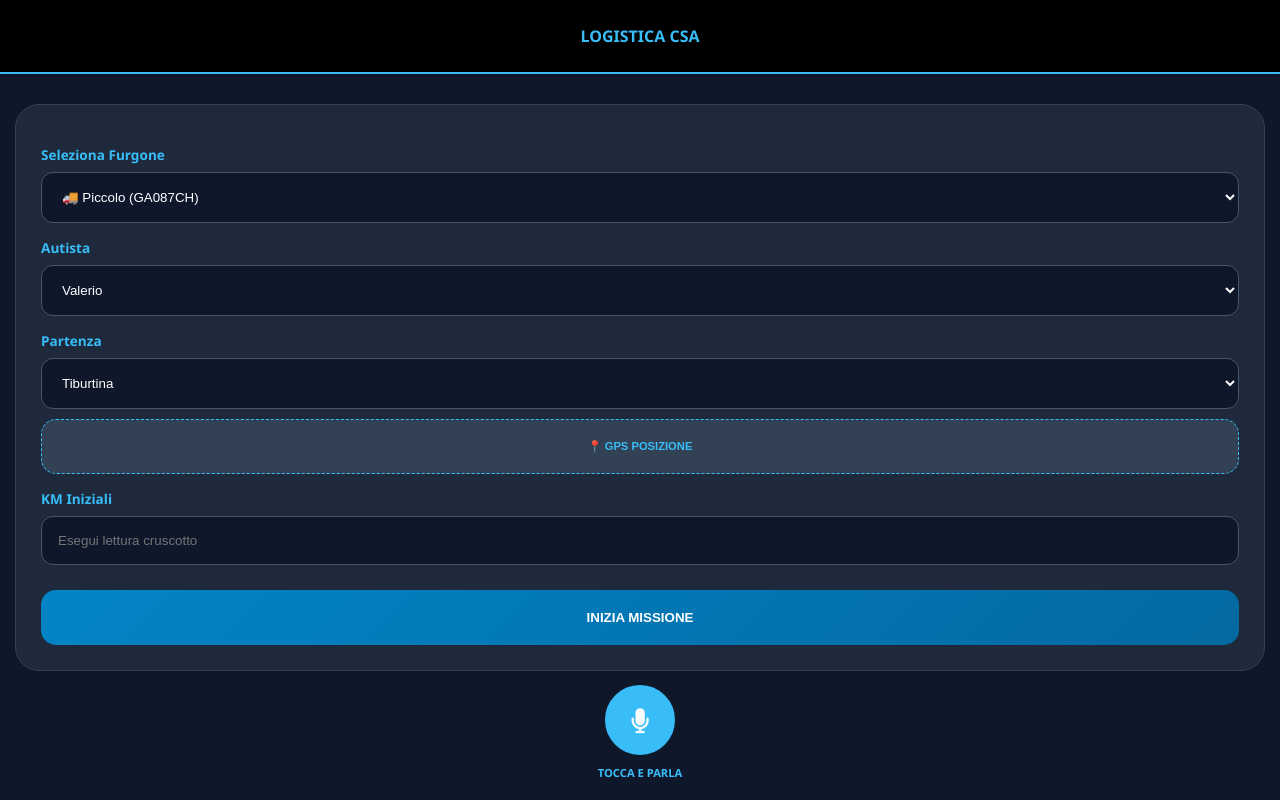
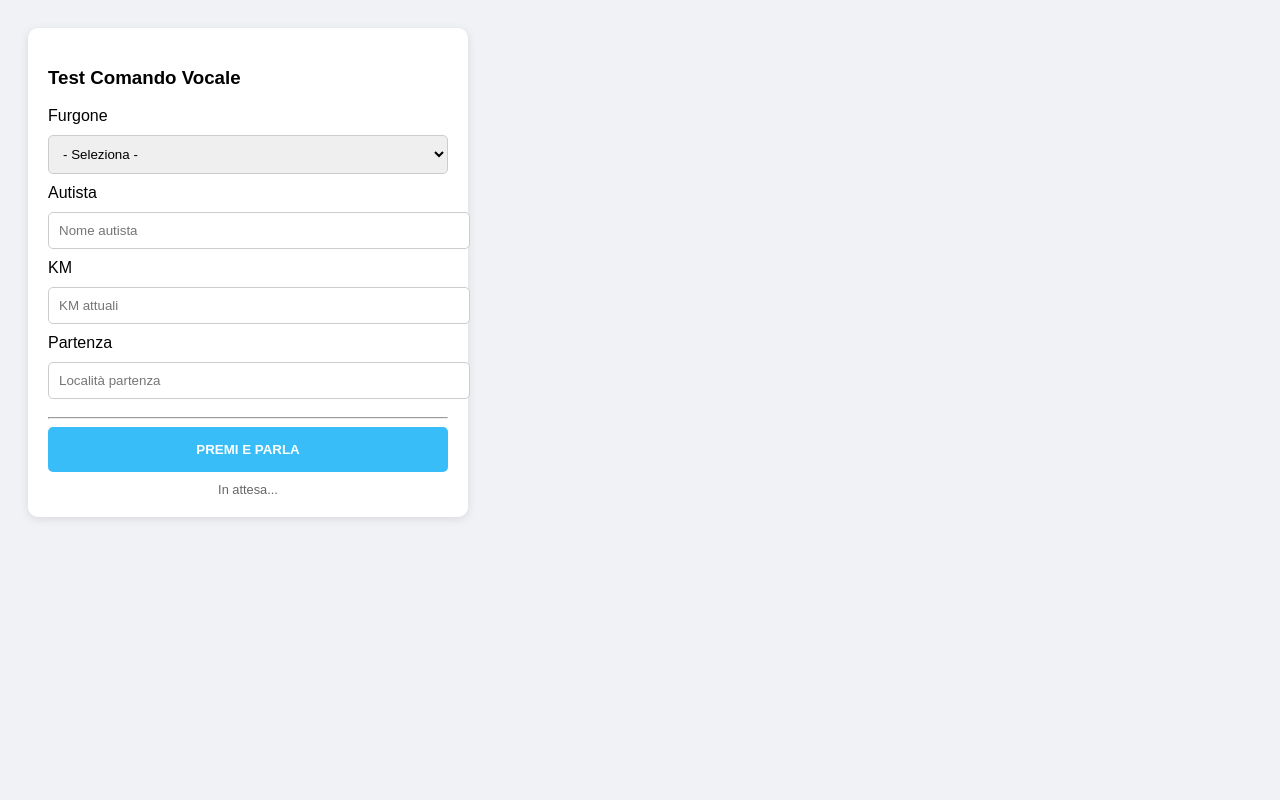
Before and after one commit to valerio121291/furgoni-uscite, a Flask app: template templates/form.html in a window 1280 px wide. Run offline with Flask 3, Linux system fonts and the light colour scheme; the template is opened without the code that fills it, so the values that code supplies are empty.

Commit message:
Update form.html

```diff
--- a/templates/form.html
+++ b/templates/form.html
@@ -1,115 +1,62 @@
-<!doctype html>
+<!DOCTYPE html>
 <html lang="it">
 <head>
-    <meta charset="utf-8">
-    <meta name="viewport" content="width=device-width, initial-scale=1, maximum-scale=1, user-scalable=no">
-    <title>Logistica CSA - Dark Mode</title>
-    <link rel="stylesheet" href="https://cdnjs.cloudflare.com/ajax/libs/font-awesome/6.0.0/css/all.min.css">
+    <meta charset="UTF-8">
+    <title>Test IA Logistica</title>
     <style>
-        :root { --bg-dark: #0f172a; --card-dark: #1e293b; --accent: #38bdf8; --success: #22c55e; --warning: #f59e0b; --text-main: #f8fafc; }
-        body { font-family: 'Segoe UI', sans-serif; background: var(--bg-dark); margin: 0; padding-bottom: 120px; color: var(--text-main); }
-        .header { background: #000; color: var(--accent); padding: 25px; text-align: center; font-weight: 800; border-bottom: 2px solid var(--accent); text-transform: uppercase; }
-        .status-container { display: grid; grid-template-columns: repeat(3, 1fr); gap: 10px; padding: 15px; }
-        .truck-card { background: var(--card-dark); padding: 15px 5px; border-radius: 15px; text-align: center; border: 1px solid #334155; }
-        .truck-card.In.Viaggio { border: 2px solid var(--warning); }
-        .truck-card.Libero { border: 2px solid var(--success); }
-        .furgone-icon { font-size: 1.2rem; display: block; margin-bottom: 5px; }
-        .main-container { padding: 0 15px; }
-        .card { background: var(--card-dark); padding: 25px; border-radius: 24px; border: 1px solid #334155; }
-        label { display: block; margin-top: 15px; font-weight: 600; font-size: 0.85rem; color: var(--accent); }
-        select, input { width: 100%; padding: 16px; margin-top: 8px; border-radius: 12px; border: 1px solid #475569; background: #0f172a; color: white; box-sizing: border-box; }
-        .btn { width: 100%; padding: 20px; margin-top: 25px; border-radius: 15px; border: none; font-weight: 800; cursor: pointer; text-transform: uppercase; }
-        .btn-start { background: linear-gradient(135deg, #0284c7, #0369a1); color: white; }
-        .btn-gps { background: #334155; color: var(--accent); font-size: 0.7rem; border: 1px dashed var(--accent); margin-top: 10px; }
-        .voice-section { position: fixed; bottom: 20px; left: 50%; transform: translateX(-50%); text-align: center; width: 100%; }
-        .mic-btn { width: 70px; height: 70px; border-radius: 50%; background: var(--accent); border: 5px solid var(--bg-dark); font-size: 25px; display: flex; align-items: center; justify-content: center; margin: 0 auto; cursor: pointer; }
-        .mic-btn.recording { background: #ef4444; animation: pulse 1s infinite; }
-        @keyframes pulse { 0% { transform: scale(1); } 50% { transform: scale(1.1); } 100% { transform: scale(1); } }
-        #voice-msg { font-size: 0.7rem; color: var(--accent); margin-top: 5px; font-weight: bold; }
+        body { font-family: sans-serif; padding: 20px; background: #f0f2f5; }
+        .test-box { max-width: 400px; background: white; padding: 20px; border-radius: 10px; box-shadow: 0 2px 10px rgba(0,0,0,0.1); }
+        input, select { width: 100%; padding: 10px; margin: 10px 0; border: 1px solid #ccc; border-radius: 5px; }
+        .mic-btn { background: #38bdf8; border: none; padding: 15px; width: 100%; border-radius: 5px; cursor: pointer; color: white; font-weight: bold; }
+        .mic-btn.recording { background: #ef4444; }
+        #status { font-size: 0.8rem; color: #666; text-align: center; margin-top: 10px; }
     </style>
 </head>
 <body>
-    <div class="header">LOGISTICA CSA</div>
 
-    <div class="status-container">
-        {% for t, info in furgoni.items() %}
-        <div class="truck-card {{ info.stato }}">
-            <span class="furgone-icon">
-                {% if t == "GA087CH" %}🚚{% elif t == "GX942TS" %}🚚🚚{% else %}🚚🚚🚚{% endif %}
-            </span>
-            <strong>{{ t }}</strong>
-            <span>{{ info.stato }}</span>
-        </div>
-        {% endfor %}
-    </div>
+<div class="test-box">
+    <h3>Test Comando Vocale</h3>
 
-    <div class="main-container">
-        <div class="card">
-            <form method="post" id="form-logistica">
-                {% if not targa_attiva %}
-                    <label>Seleziona Furgone</label>
-                    <select name="targa" id="targa_select">
-                        <option value="GA087CH">🚚 Piccolo (GA087CH)</option>
-                        <option value="GX942TS">🚚🚚 Medio (GX942TS)</option>
-                        <option value="GG862HC">🚚🚚🚚 Grosso (GG862HC)</option>
-                    </select>
+    <label>Furgone</label>
+    <select id="targa_select">
+        <option value="">- Seleziona -</option>
+        <option value="GA087CH">Piccolo (GA087CH)</option>
+        <option value="GX942TS">Medio (GX942TS)</option>
+        <option value="GG862HC">Grosso (GG862HC)</option>
+    </select>
 
-                    <label>Autista</label>
-                    <select name="autista" id="autista_select">
-                        <option value="Valerio">Valerio</option>
-                        <option value="Daniele">Daniele</option>
-                        <option value="Costantino">Costantino</option>
-                        <option value="Simone">Simone</option>
-                        <option value="Stefano">Stefano</option>
-                    </select>
+    <label>Autista</label>
+    <input type="text" id="autista_input" placeholder="Nome autista">
 
-                    <label>Partenza</label>
-                    <select name="partenza" id="partenza"><option value="Tiburtina">Tiburtina</option></select>
-                    <button type="button" class="btn btn-gps" onclick="rilevaPosizione('partenza')">📍 GPS POSIZIONE</button>
+    <label>KM</label>
+    <input type="number" id="km_input" placeholder="KM attuali">
 
-                    <label>KM Iniziali</label>
-                    <input type="number" name="km_partenza" id="km_input" placeholder="Esegui lettura cruscotto" required>
-                    <button type="submit" name="azione" value="start" class="btn btn-start">Inizia Missione</button>
-                {% else %}
-                    <div style="text-align: center; padding: 20px;">
-                        <h3 style="color:var(--warning)">{{ targa_attiva }} IN VIAGGIO</h3>
-                        <p>Autista: {{ corsa_attiva.autista }}</p>
-                    </div>
-                    <input type="hidden" name="targa" value="{{ targa_attiva }}">
-                    {% if corsa_attiva.step == 1 %}
-                        <label>Destinazione</label>
-                        <select name="destinazione" id="destinazione"><option value="Sede">Sede</option></select>
-                        <input type="number" name="km_destinazione" placeholder="KM Arrivo" required>
-                        <button type="submit" name="azione" value="arrivo_dest" class="btn btn-start" style="background:var(--warning)">Registra Arrivo</button>
-                    {% else %}
-                        <input type="number" name="km_rientro" placeholder="KM Finali" required>
-                        <button type="submit" name="azione" value="stop" class="btn btn-start" style="background:var(--success)">Chiudi Viaggio</button>
-                    {% endif %}
-                    <button type="submit" name="azione" value="annulla" style="background:none; border:none; color:gray; width:100%; margin-top:20px;">Annulla</button>
-                {% endif %}
-            </form>
-        </div>
-    </div>
+    <label>Partenza</label>
+    <input type="text" id="partenza_input" placeholder="Località partenza">
 
-    <div class="voice-section">
-        <div class="mic-btn" id="mic-btn"><i class="fas fa-microphone"></i></div>
-        <div id="voice-msg">TOCCA E PARLA</div>
-    </div>
+    <hr>
+    <button class="mic-btn" id="mic-btn">PREMI E PARLA</button>
+    <div id="status">In attesa...</div>
+</div>
 
-    <script>
+<script>
     const micBtn = document.getElementById('mic-btn');
-    const voiceMsg = document.getElementById('voice-msg');
+    const status = document.getElementById('status');
 
     if ('webkitSpeechRecognition' in window) {
         const recognition = new webkitSpeechRecognition();
         recognition.lang = 'it-IT';
 
-        micBtn.onclick = () => { recognition.start(); micBtn.classList.add('recording'); voiceMsg.innerText = "Ti ascolto..."; };
+        micBtn.onclick = () => {
+            recognition.start();
+            micBtn.classList.add('recording');
+            status.innerText = "Ti sto ascoltando...";
+        };
 
         recognition.onresult = (event) => {
             const testo = event.results[0][0].transcript;
             micBtn.classList.remove('recording');
-            voiceMsg.innerText = "Analisi voce...";
+            status.innerText = "Analisi: " + testo;
 
             fetch('/elabora_voce', {
                 method: 'POST',
@@ -118,24 +65,26 @@
             })
             .then(res => res.json())
             .then(data => {
-                if(data.targa) {
-                    document.getElementById('targa_select').value = data.targa;
-                    document.getElementById('autista_select').value = data.autista || 'Valerio';
-                    document.getElementById('km_input').value = data.km || '';
-                    voiceMsg.innerText = "COMPILATO!";
-                } else { voiceMsg.innerText = "NON HO CAPITO"; }
+                if(data.targa) document.getElementById('targa_select').value = data.targa;
+                if(data.autista) document.getElementById('autista_input').value = data.autista;
+                if(data.km) document.getElementById('km_input').value = data.km;
+                if(data.partenza) document.getElementById('partenza_input').value = data.partenza;
+                status.innerText = "Dati inseriti!";
             })
-            .catch(() => { voiceMsg.innerText = "ERRORE CONNESSIONE"; micBtn.classList.remove('recording'); });
+            .catch(err => {
+                status.innerText = "Errore durante l'analisi.";
+                console.error(err);
+            });
         };
+
+        recognition.onerror = () => {
+            micBtn.classList.remove('recording');
+            status.innerText = "Errore microfono.";
+        };
+    } else {
+        status.innerText = "Browser non supportato (usa Chrome).";
     }
+</script>
 
-    function rilevaPosizione(id) {
-        navigator.geolocation.getCurrentPosition(pos => {
-            const val = `Lat: ${pos.coords.latitude.toFixed(3)}, Lon: ${pos.coords.longitude.toFixed(3)}`;
-            const opt = new Option(val, val, true, true);
-            document.getElementById(id).add(opt);
-        });
-    }
-    </script>
 </body>
 </html>
```
